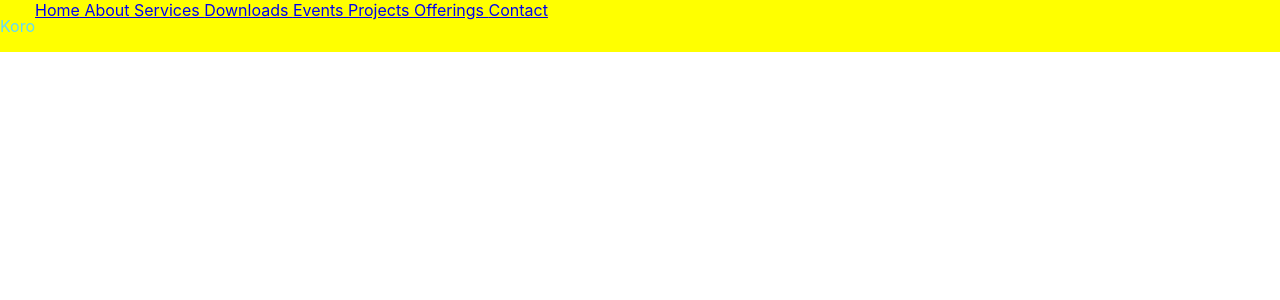
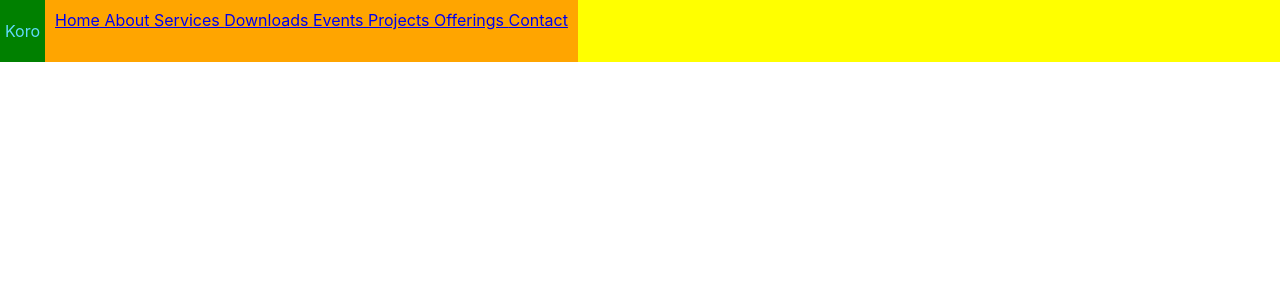
Before and after one commit to KipletingEdwin/ACK-St-James-Koromosho, a React (Create React App) app: page / in a window 1280 px wide. Shown: the top 300 px of the page. Built offline with nearby package versions, Linux system fonts and the light colour scheme.

Commit message:
add padding to navbar links

```diff
--- a/src/App.css
+++ b/src/App.css
@@ -45,3 +45,13 @@
   background-color: yellow;
   display: flex;
 }
+
+.logo{
+  background-color: green;
+  padding: 5px;
+}
+
+.nav-links{
+  background-color: orange;
+  padding: 10px;
+}
```
